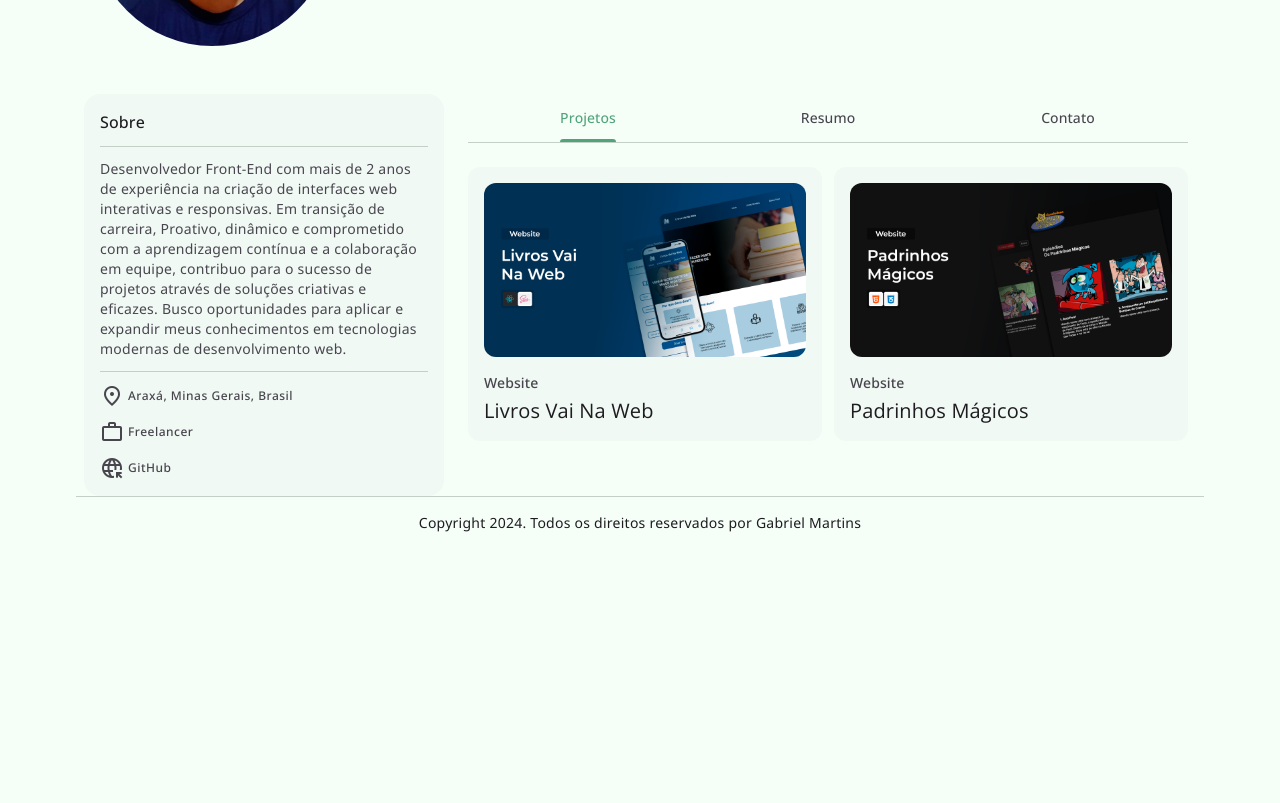
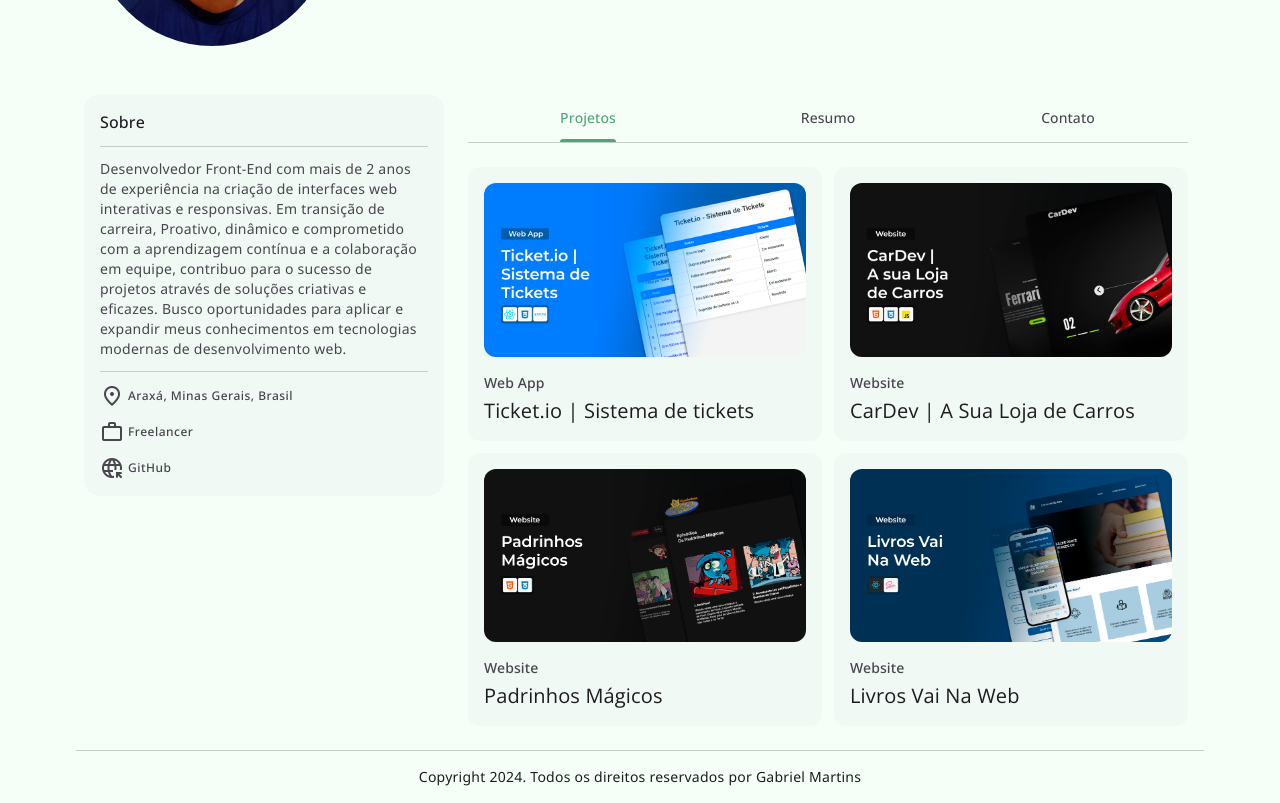
Before and after one commit to gbmartinz-dev/portfolio-2024, a plain HTML site: page index.html in a window 1280 px wide. Shown: the part 282-1085 px from the top of the page. Before the commit the page ends 831 px from the top, so only its background shows below. Drawn offline with nearby package versions, Linux system fonts and the light colour scheme.

Commit message:
Atualizando projetos no portfólio

```diff
--- a/index.html
+++ b/index.html
@@ -135,6 +135,48 @@
 
                   <div class="card">
                     <figure class="card-banner img-holder" style="--width: 334; --height: 180;">
+                      <img src="./assets/images/project-4.png" alt="Ticket.io - Sistema de tickets" width="334" height="180" class="img-cover">
+                    </figure>
+
+                    <div class="card-content">
+                      <span class="label-large card-subtitle">Web App</span>
+                      <h3 class="title-large card-title">Ticket.io | Sistema de tickets</h3>
+                    </div>
+
+                    <a href="https://ticketio-sigma.vercel.app/" target="_blank" class="state-layer"></a>
+
+                  </div>
+
+                  <div class="card">
+                    <figure class="card-banner img-holder" style="--width: 334; --height: 180;">
+                      <img src="./assets/images/project-3.png" alt="CarDev - A sua loja de carros" width="334" height="180" class="img-cover">
+                    </figure>
+
+                    <div class="card-content">
+                      <span class="label-large card-subtitle">Website</span>
+                      <h3 class="title-large card-title">CarDev | A Sua Loja de Carros</h3>
+                    </div>
+
+                    <a href="https://car-dev.vercel.app/" target="_blank" class="state-layer"></a>
+
+                  </div>
+
+                  <div class="card">
+                    <figure class="card-banner img-holder" style="--width: 334; --height: 180;">
+                      <img src="./assets/images/project-2.png" alt="Padrinhos Mágicos" width="334" height="180" class="img-cover">
+                    </figure>
+
+                    <div class="card-content">
+                      <span class="label-large card-subtitle">Website</span>
+                      <h3 class="title-large card-title">Padrinhos Mágicos</h3>
+                    </div>
+
+                    <a href="https://padrinhos-magicos-ivory.vercel.app/" target="_blank" class="state-layer"></a>
+
+                  </div>
+
+                  <div class="card">
+                    <figure class="card-banner img-holder" style="--width: 334; --height: 180;">
                       <img src="./assets/images/project-1.png" alt="Livros Vai Na Web - Website" width="334" height="180" class="img-cover">
                     </figure>
 
@@ -144,20 +186,6 @@
                     </div>
 
                     <a href="https://livros-vainaweb-iota.vercel.app/" target="_blank" class="state-layer"></a>
-
-                  </div>
-
-                  <div class="card">
-                    <figure class="card-banner img-holder" style="--width: 334; --height: 180;">
-                      <img src="./assets/images/project-2.png" alt="Pixstock - Stock Media App" width="334" height="180" class="img-cover">
-                    </figure>
-
-                    <div class="card-content">
-                      <span class="label-large card-subtitle">Website</span>
-                      <h3 class="title-large card-title">Padrinhos Mágicos</h3>
-                    </div>
-
-                    <a href="https://padrinhos-magicos-ivory.vercel.app/" target="_blank" class="state-layer"></a>
 
                   </div>
                 </div>
```
Also changed, not shown: assets/images/project-3.png (added), assets/images/project-4.png (added).
